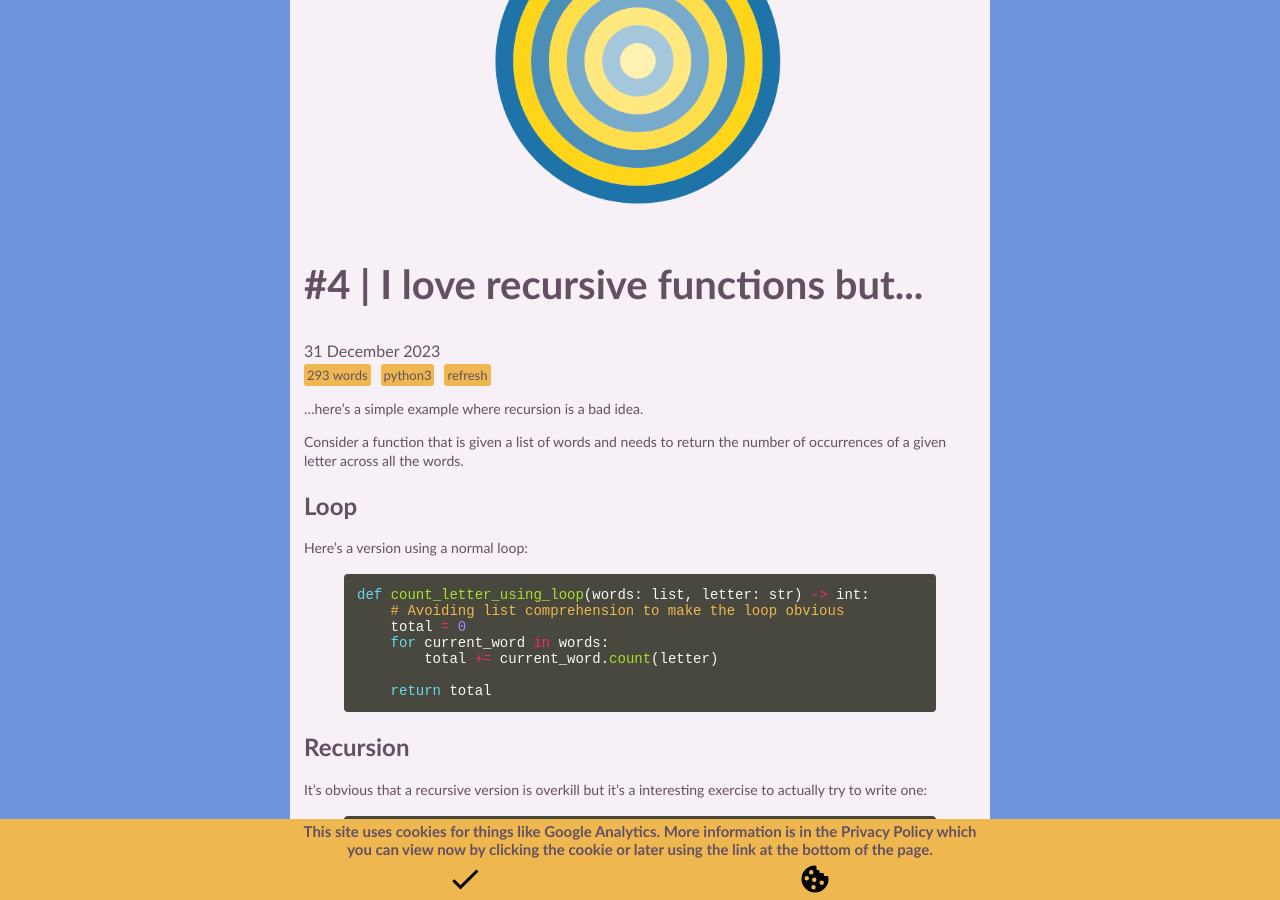
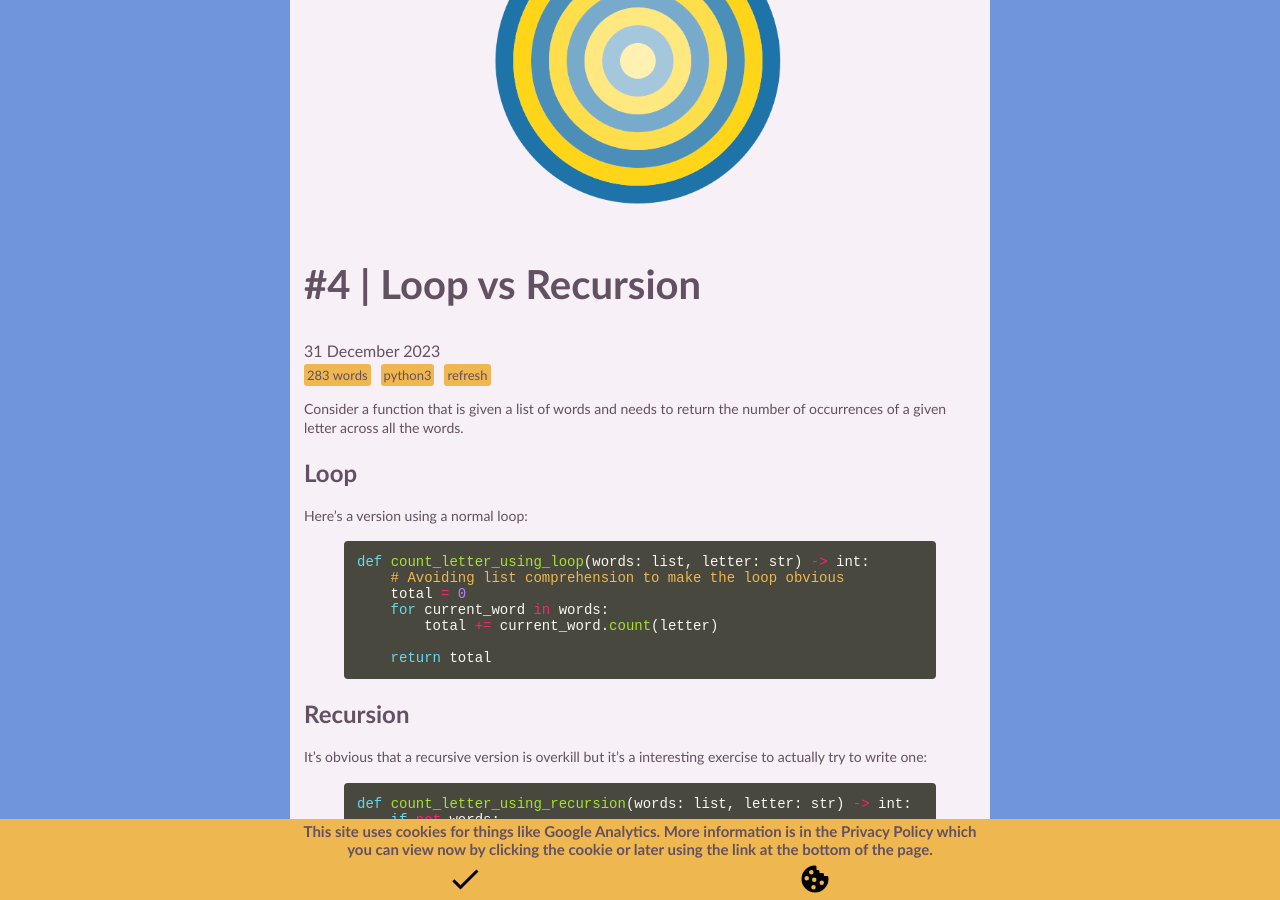
Before and after one commit to itsakettle/itsakettle.github.io, a Jekyll site: the page built from _posts/2023-12-31-4-loop_vs_recursion.md, in a window 1280 px wide and 900 px high, scrolled down 307 px. Built offline with Jekyll 4.4.1, drawn with Linux system fonts in a browser that asks for light colours.

Commit message:
change title back

```diff
--- a/_posts/2023-11-09-4-loop_vs_recursion.md
+++ b/_posts/2023-12-31-4-loop_vs_recursion.md
@@ -1,6 +1,6 @@
 ---
 layout:     post
-title:      "I love recursive functions but..."
+title:      "Loop vs Recursion"
 permalink: "4"
 subtitle:
 date:       2023-12-31
@@ -9,8 +9,6 @@ published: true
 tags: [python3, refresh]
 image_width: 50%
 ---
-
-...here's a simple example where recursion is a bad idea.
 
 Consider a function that is given a list of words and needs to return the number of occurrences of a given letter across all the words.
 
```
